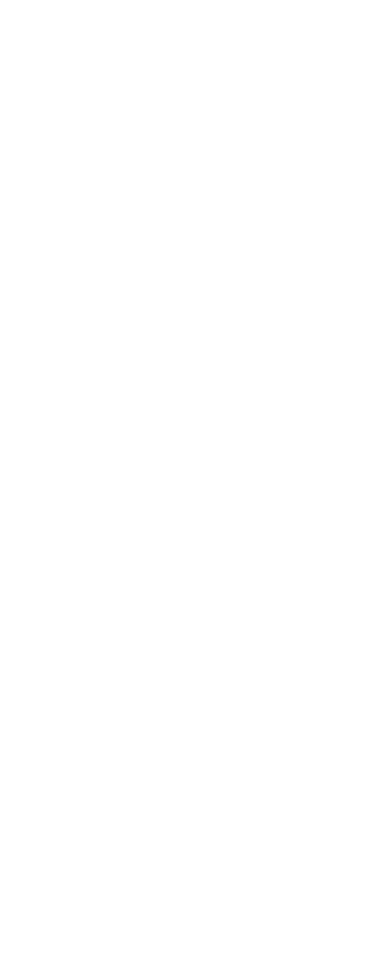
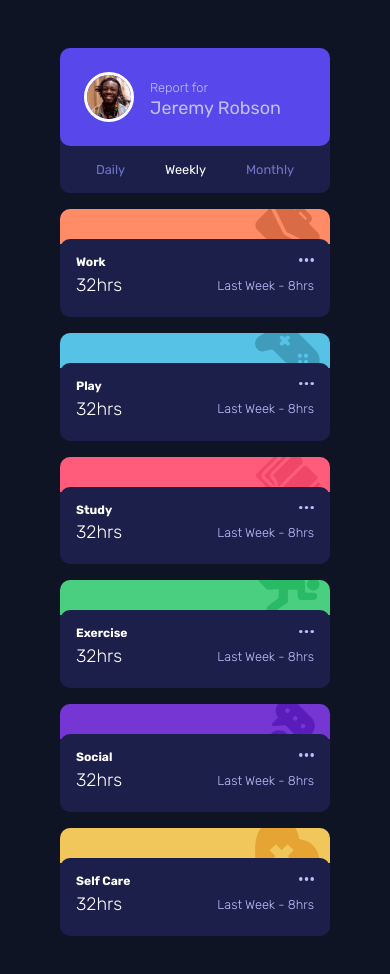
Before and after one commit to rowleks/fe-time-tracker, a plain HTML site: page index.html in a window 390 px wide. Before the commit the page ends 844 px from the top, so only its background shows below. Drawn offline with Linux system fonts and the light colour scheme.

Commit message:
completed mobile version

```diff
--- a/css/style.css
+++ b/css/style.css
@@ -21,7 +21,158 @@
 }
 
 body {
-    font-family: "Rubik", serif;
+    font-family: "Rubik", sans-serif;
     font-size: 1.125rem;
+    padding: 3rem 1rem;
+    background-color: var(--n-vdk-blue);
+    color: #FFF;
 
 }
+
+span {
+    font-size: .8rem;
+    color: var(--n-ds-blue);
+}
+
+b {
+    color: #FFF;
+    font-weight: 400;
+}
+
+.upper p {
+    font-weight: 400;
+    color: var(--n-pale-blue);
+}
+
+.upper span {
+    font-weight: 300;
+    color: var(--n-pale-blue);
+}
+
+
+section.container {
+    display: flex;
+    flex-direction: column;
+    gap: 1rem;
+    justify-content: center;
+    align-items: center;
+
+
+}
+
+div.profile-card {
+    display: flex;
+    flex-direction: column;
+    background-color: var(--n-dk-blue);
+    border-radius: 10px;
+    width: 270px;
+}
+
+.profile-card img {
+    width: 50px;
+    border-radius: 50%;
+    border: 3px solid #fff;
+
+}
+
+div.upper {
+    display: flex;
+    align-items: center;
+    gap: 1rem;
+    background-color: var(--p-blue);
+    padding: 1.5rem;
+    border-radius: 10px;
+}
+
+div.lower {
+    display: flex;
+    justify-content: space-around;
+    align-items: center;
+    background-color: var(--n-dk-blue);
+    padding: 1rem;
+    border-radius: 10px;
+}
+
+div.card {
+    display: flex;
+    flex-direction: column;
+    width: 270px;
+    background-color: var(--n-dk-blue);
+    border-radius: 10px;
+}
+
+.top {
+    height: 35px;
+    background-color: var(--p-light-red-wk);
+    background-repeat: no-repeat;
+    background-position: right 10px top -10px;
+    background-size: 65px;
+    border-radius: 10px 10px 0 0;
+}
+
+div.card-info {
+    background-color: var(--n-dk-blue);
+    border-radius: 10px;
+    padding: 1rem;
+    position: relative;
+    top: -5px;
+}
+
+.work {
+    background-image: url(../assets/icon-work.svg);
+}
+
+.play {
+    background-image: url(../assets/icon-play.svg);
+    background-color: var(--p-soft-blue-pl);
+}
+
+.study {
+    background-image: url(../assets/icon-study.svg);
+    background-color: var(--p-light-red-st);
+}
+
+.exc {
+    background-image: url(../assets/icon-exercise.svg);
+    background-color: var(--p-lime-green-ex);
+}
+
+.social {
+    background-image: url(../assets/icon-social.svg);
+    background-color: var(--p-violet-sc);
+}
+
+.self {
+    background-image: url(../assets/icon-self-care.svg);
+    background-color: var(--p-soft-orange-sfc);
+}
+
+div.card-info {
+    display: flex;
+    align-items: center;
+    justify-content: space-between;
+}
+
+div.ctgr, div.date {
+    display: flex;
+    flex-direction: column;
+    gap: .3rem;
+}
+
+div.date {
+    align-items: flex-end;
+    gap: 1rem;
+}
+
+.date img {
+    width: 15px;
+}
+
+.date span {
+    font-weight: 300;
+    color: var(--n-pale-blue);
+}
+
+.card p {
+    font-weight: 300;
+}
--- a/index.html
+++ b/index.html
@@ -12,6 +12,108 @@
 
 </head>
 <body>
+    <section class="container">
+        <div class="profile-card">
+            <div class="upper">
+                <img src="./assets/image-jeremy.png" alt="">
+                <div>
+                    <span>Report for</span>
+                    <p>Jeremy Robson</p>
+                </div>
+            </div>
+            <div class="lower">
+                <span>Daily</span>
+                <span><b>Weekly</b></span>
+                <span>Monthly</span>
+            </div>
+        </div>
+
+        <div class="card">
+            <div class="top work"></div>
+            <div class="card-info">
+                <div class="ctgr">
+                    <h6>Work</h6>
+                    <p>32hrs</p>
+                </div>
+                <div class="date">
+                    <img src="./assets/icon-ellipsis.svg" alt="">
+                    <span>Last Week - 8hrs</span>
+                </div>
+            </div>
+        </div>
+
+        <div class="card">
+            <div class="top play"></div>
+            <div class="card-info">
+                <div class="ctgr">
+                    <h6>Play</h6>
+                    <p>32hrs</p>
+                </div>
+                <div class="date">
+                    <img src="./assets/icon-ellipsis.svg" alt="">
+                    <span>Last Week - 8hrs</span>
+                </div>
+            </div>
+        </div>
+
+        <div class="card">
+            <div class="top study"></div>
+            <div class="card-info">
+                <div class="ctgr">
+                    <h6>Study</h6>
+                    <p>32hrs</p>
+                </div>
+                <div class="date">
+                    <img src="./assets/icon-ellipsis.svg" alt="">
+                    <span>Last Week - 8hrs</span>
+                </div>
+            </div>
+        </div>
+
+        <div class="card">
+            <div class="top exc"></div>
+            <div class="card-info">
+                <div class="ctgr">
+                    <h6>Exercise</h6>
+                    <p>32hrs</p>
+                </div>
+                <div class="date">
+                    <img src="./assets/icon-ellipsis.svg" alt="">
+                    <span>Last Week - 8hrs</span>
+                </div>
+            </div>
+        </div>
+
+        <div class="card">
+            <div class="top social"></div>
+            <div class="card-info">
+                <div class="ctgr">
+                    <h6>Social</h6>
+                    <p>32hrs</p>
+                </div>
+                <div class="date">
+                    <img src="./assets/icon-ellipsis.svg" alt="">
+                    <span>Last Week - 8hrs</span>
+                </div>
+            </div>
+        </div>
+
+        <div class="card">
+            <div class="top self"></div>
+            <div class="card-info">
+                <div class="ctgr">
+                    <h6>Self Care</h6>
+                    <p>32hrs</p>
+                </div>
+                <div class="date">
+                    <img src="./assets/icon-ellipsis.svg" alt="">
+                    <span>Last Week - 8hrs</span>
+                </div>
+            </div>
+        </div>
+
+
+    </section>
 
 </body>
 </html>
```
